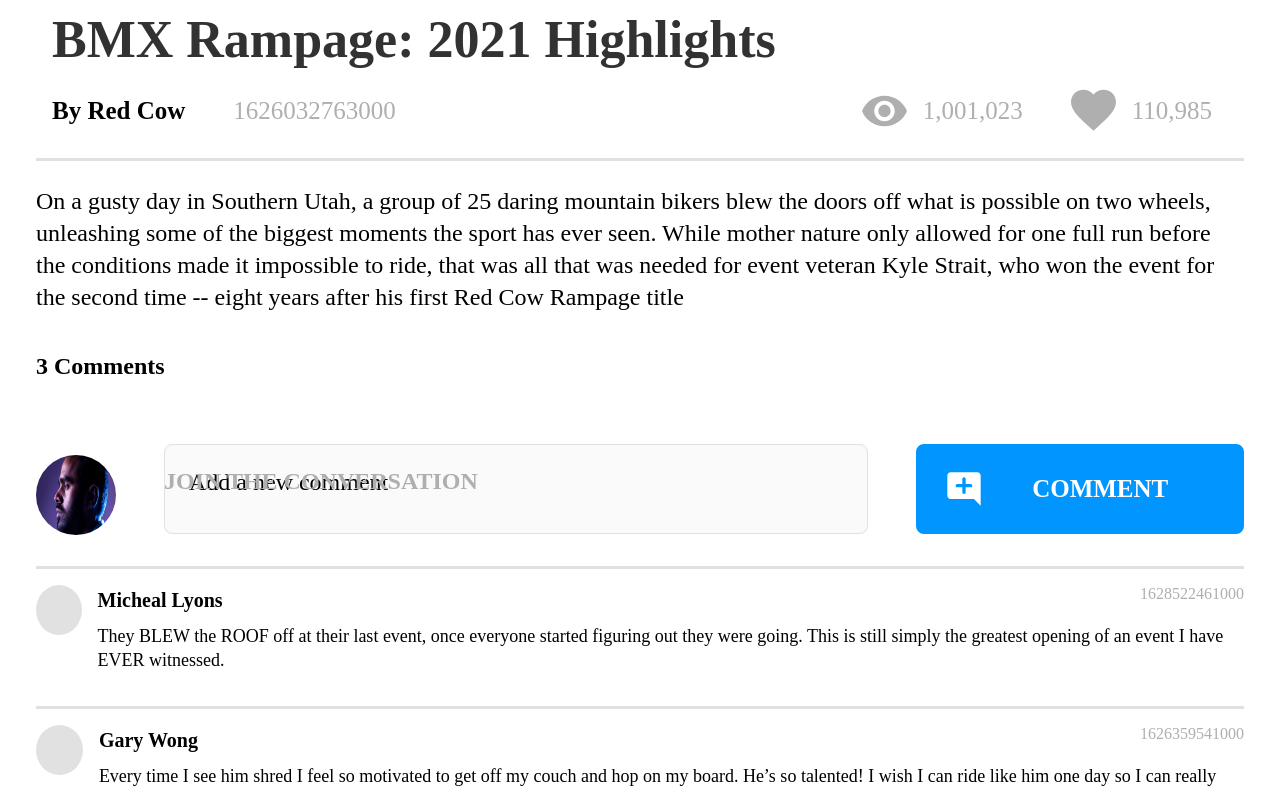
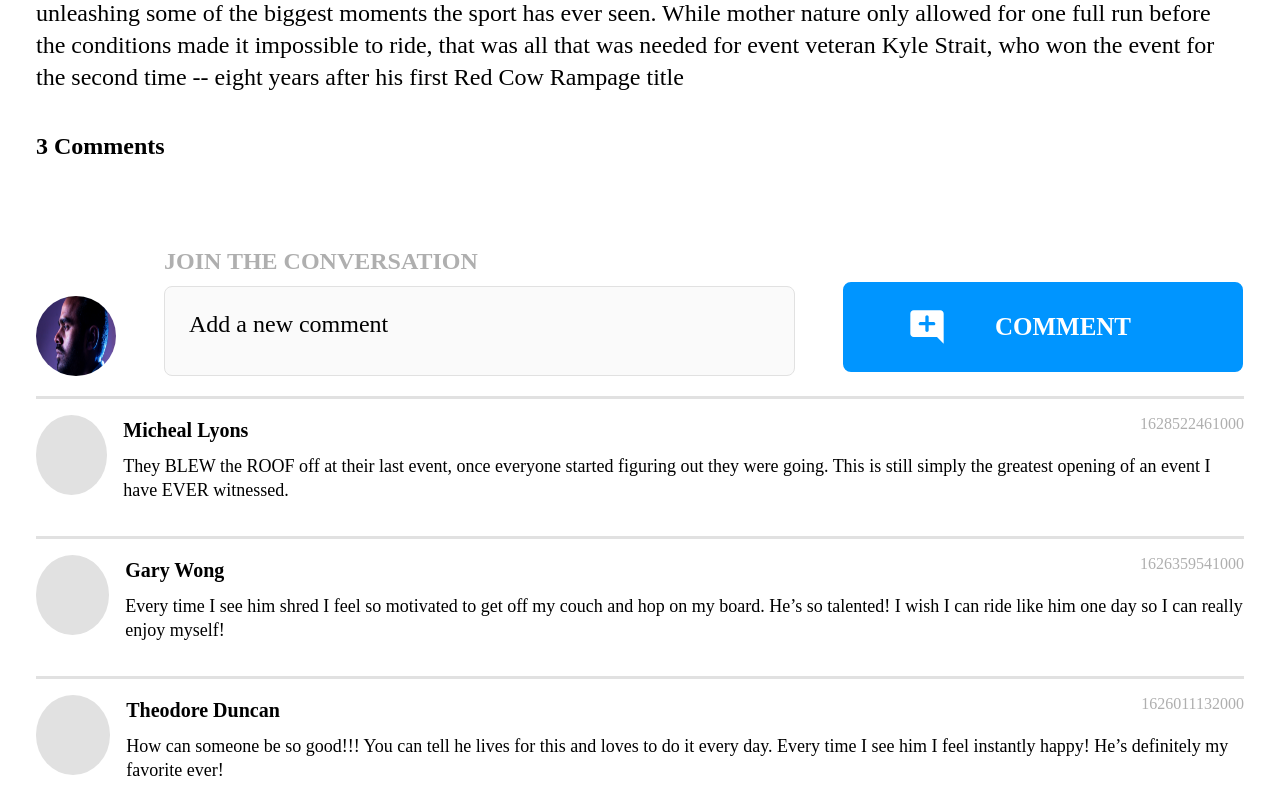
Before and after one commit to yacine-amrouche/yacine-amrouche-brainflix, a React (Create React App) app: page / in a window 1280 px wide. Shown: the part 980-1770 px from the top of the page. Built offline with nearby package versions, Linux system fonts and the light colour scheme.

Commit message:
fixing comment section

```diff
--- a/src/components/Comment/Comment.scss
+++ b/src/components/Comment/Comment.scss
@@ -20,13 +20,17 @@
 
     &__img{
         margin-top: 1rem;
-        width: 50px;
-        height: 50px;
+        width: 4rem;
+        height: 4rem;
         border-radius: 50%;
         background-color: $mercury;
         @include mobile-min{
             width: 120px;
             height: 50px;
+        }
+        @include tablet{
+            width: 5rem;
+            height: 5rem;
         }
     }
     &__container{
--- a/src/components/CommentsForm/CommentsForm.js
+++ b/src/components/CommentsForm/CommentsForm.js
@@ -8,14 +8,15 @@ function CommentsForm(){
         <section className='form_section'>
             <h2 className='form__number'>{commentNumber} Comments </h2>
             <form className='form'>
-                <div className='form__contianer'>
+                <div className='form__contianer-img'>
                     <img src={avatar} className='form__img' alt='user__img'></img>
                 </div>
                 <div className='form__container'>
-
-                        <p className='form__heading'>JOIN THE CONVERSATION</p>
-                        <textarea className='form__input'placeholder='Add a new comment'>
-                        </textarea>
+                        <div className='form__container-input'>
+                            <p className='form__heading'>JOIN THE CONVERSATION</p>
+                            <textarea className='form__input'placeholder='Add a new comment'>
+                            </textarea>
+                        </div>
 
                     <button className='form__button'>
                         <img src={plus} alt='user plus' className='btn--img'></img>
--- a/src/components/CommentsForm/CommentsForm.scss
+++ b/src/components/CommentsForm/CommentsForm.scss
@@ -28,6 +28,7 @@
     @include tablet{
        display: flex;
        flex-direction: row;
+       align-items: flex-end;
        gap: 1rem;
        margin-left: 2.25rem;
        margin-right: 2.25rem;
@@ -44,6 +45,7 @@
         @include tablet{
             display: flex;
             flex-direction: row;
+            align-items: flex-end;
             gap: 3rem;
         }
 
@@ -75,10 +77,7 @@
         @include mobile-min{
             font-size: 12px;
         }
-        @include tablet{
-           position: absolute;
-           top: 89rem;
-        }
+
     }
     &__input{
         border: 1px solid $mercury;
@@ -94,6 +93,7 @@
         }
         @include tablet{
             height: 90px;
+            width: 631px;
         }
 
     }
@@ -116,9 +116,10 @@
             font-size: 18px;
         }
         @include tablet{
-            width: 500px;
+            width: 400px;
             height: 90px;
             margin-top: 0rem;
+            margin-bottom: 0.5rem;
         }
 
 
--- a/src/components/video/Video.js
+++ b/src/components/video/Video.js
@@ -5,8 +5,11 @@ import eye from '../../Assets/Icons/views.svg';
 function video ({title, channel, video, timestamp, likes, views, description, image, comments}) {
     return (
         <section className='video'>
-            {/*<video className='video__post' controls poster={video}></video>*/}
-            <img className='video__post' src={image} alt='user_view'></img>
+            <video width="100%" height="500" controls >
+                    <source src={video} type="video/mp4"/>
+                    <img className='video__post' src={image} alt='user_view'></img>
+            </video>
+
             <h1 className='video__heading'>{title}</h1>
             <div className='video__decription'>
                 <div className='video__container'>
--- a/src/components/video/VideoItem.scss
+++ b/src/components/video/VideoItem.scss
@@ -13,6 +13,7 @@
     flex-direction: row;
     flex-wrap: wrap;
     align-items: flex-start;
+    width: 100%;
     @include tablet{
 
         margin-left: 1rem;
```
